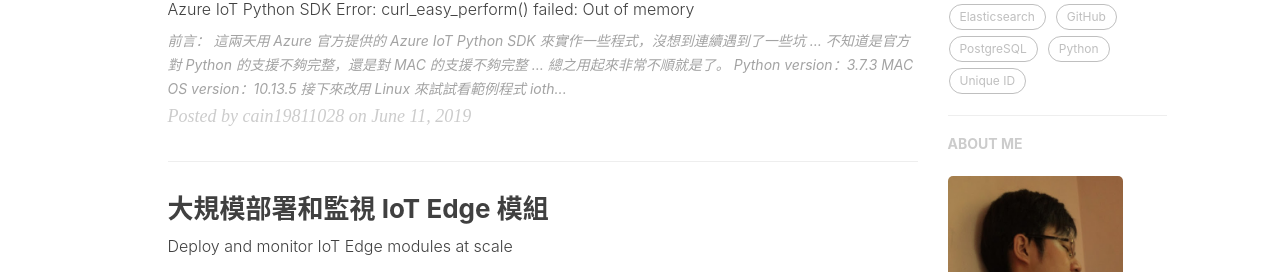
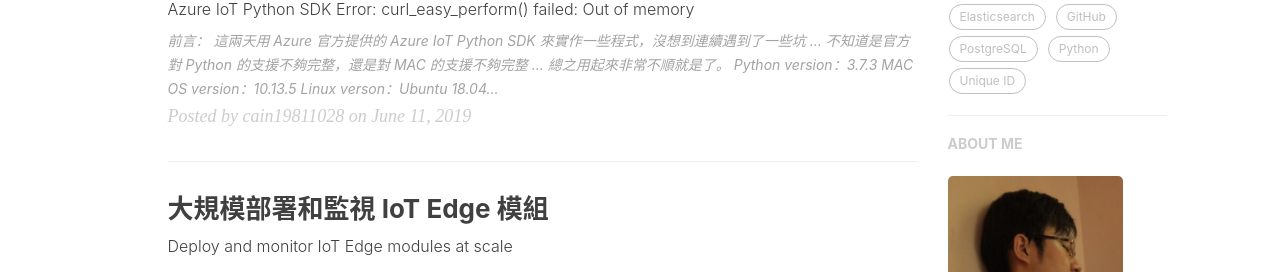
Before and after one commit to cain19811028/cain19811028.github.io, a Jekyll site: the page built from index.html, in a window 1280 px wide. Shown: the part 527-799 px from the top of the page. Built offline with Jekyll 4.4.1, drawn with Linux system fonts in a browser that asks for light colours; nearby versions of some CDN libraries; the list of posts is cut into pages by our own code; comment, search, counter and statistics services are not loaded.

Commit message:
feat: add something

```diff
--- a/_posts/2019-06-11-curl_easy_perform_failed_out_of_memory.markdown
+++ b/_posts/2019-06-11-curl_easy_perform_failed_out_of_memory.markdown
@@ -16,6 +16,7 @@
 
  - Python version：3.7.3
  - MAC OS version：10.13.5
+ - Linux verson：Ubuntu 18.04 LTS
 
 接下來改用 Linux 來試試看範例程式 iothub_twin_sample.py，結果一下子就成功了，順利 update module twin！
 
```
Also changed, not shown: other parts of _posts/2019-06-11-curl_easy_perform_failed_out_of_memory.markdown (+0 -2 lines).
